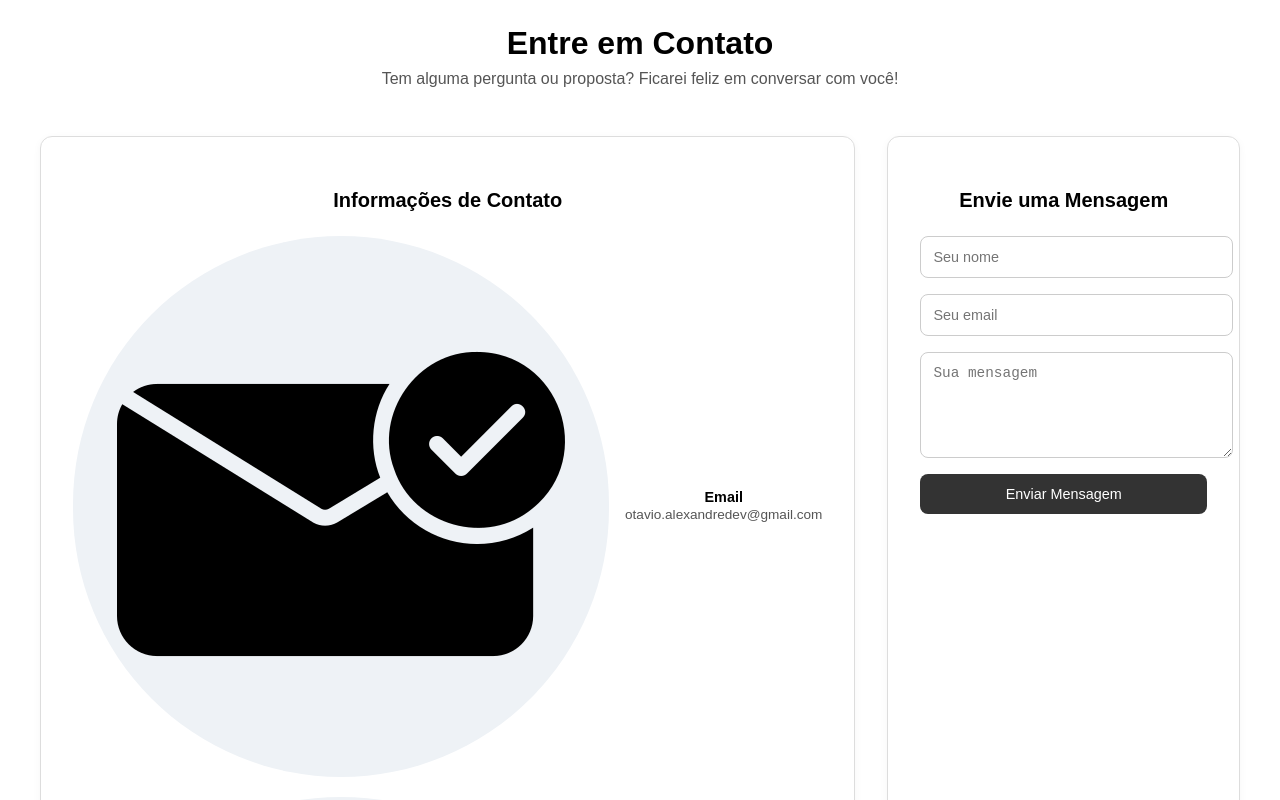
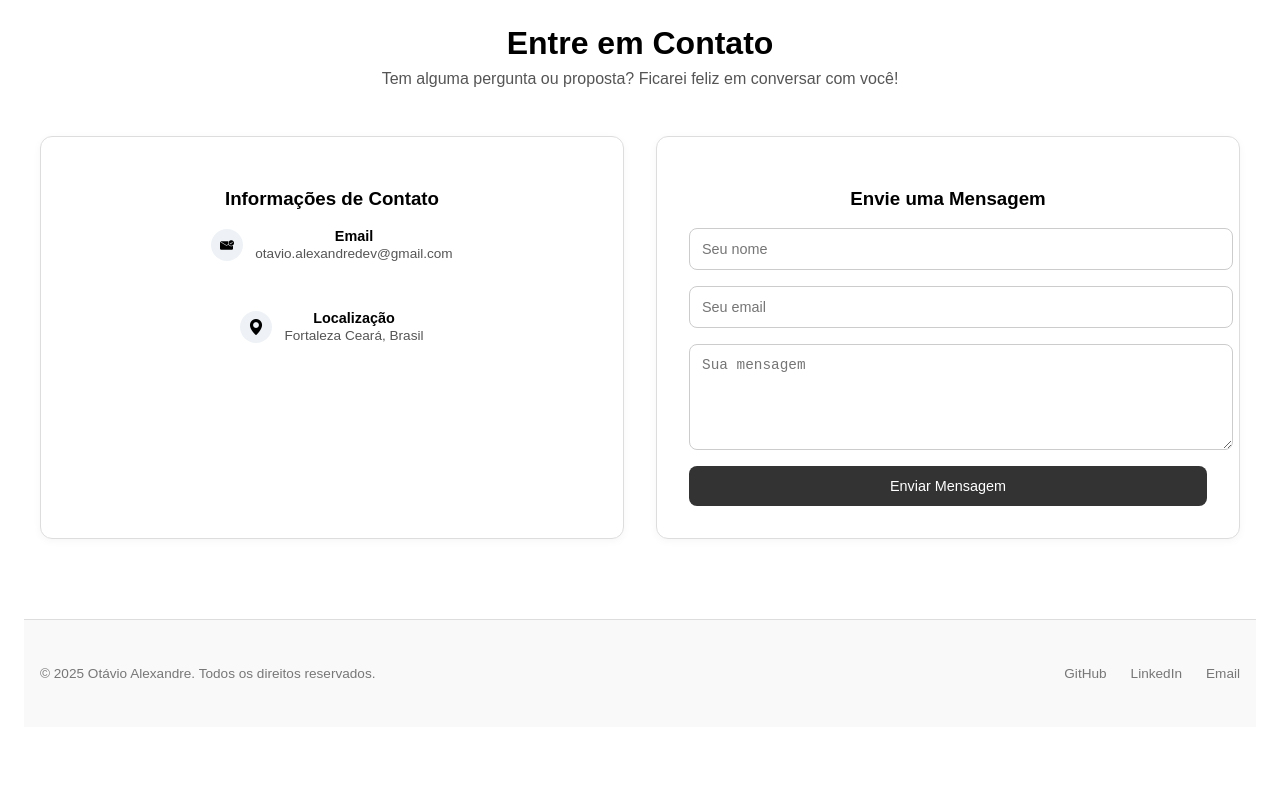
Before and after one commit to Zerphyis/portifolio, a React (Create React App) app: page / in a window 1280 px wide. Shown: the part 1680-2480 px from the top of the page. After the commit the page ends 2407 px from the top, so only its background shows below. Built offline with nearby package versions, Linux system fonts and the light colour scheme.

Commit message:
refactor:alinhando os textos na secção entra em contato

```diff
--- a/src/components/contact-section/ContactSection.css
+++ b/src/components/contact-section/ContactSection.css
@@ -1,12 +1,9 @@
-
 #contact-section {
   padding: 5rem 1rem;
   max-width: 1200px;
   margin: 0 auto;
   font-family: Arial, sans-serif;
 }
-
-
 
 .section-title {
   text-align: center;
@@ -29,7 +26,6 @@
   display: grid;
   grid-template-columns: 1fr;
   gap: 2rem;
-
 }
 
 @media (min-width: 768px) {
@@ -44,26 +40,44 @@
   padding: 2rem;
   background-color: #fff;
   box-shadow: 0 2px 8px rgba(0, 0, 0, 0.04);
+  text-align: center;
+  display: flex;
+  flex-direction: column;
+  align-items: center;
 }
 
-.contact-card h3 {
-  font-size: 1.25rem;
-  font-weight: bold;
-  margin-bottom: 1.5rem;
+.contact-row {
+  display: flex;
+  justify-content: center; /* centraliza os dois blocos horizontalmente */
+  gap: 3rem; /* espaçamento entre Email e Localização */
+  width: 100%;
+  max-width: 400px; /* limita largura para ficar bonito */
+  flex-wrap: wrap; /* para quebrar em telas muito pequenas */
 }
 
 .contact-info {
   display: flex;
-  gap: 1rem;
   align-items: center;
-  margin-bottom: 1.25rem;
+  gap: 0.75rem;
+  min-width: 180px; /* mantém tamanho mínimo para cada bloco */
 }
 
 .icon-block {
+  width: 2rem;
+  height: 2rem;
   background-color: #eef2f6;
-  padding: 0.75rem;
-  border-radius: 999px;
-  font-size: 1.2rem;
+  border-radius: 50%;
+  display: flex;
+  justify-content: center;
+  align-items: center;
+  flex-shrink: 0;
+}
+
+.icon-img {
+  width: 1rem;
+  height: 1rem;
+  object-fit: contain;
+  display: block;
 }
 
 .contact-info p {
@@ -87,6 +101,7 @@
   display: flex;
   flex-direction: column;
   gap: 1rem;
+  width: 100%;
 }
 
 .form input,
@@ -119,11 +134,6 @@
   text-align: center;
 }
 
-.hidden {
-  display: none !important;
-}
-
-/* Fade-in animation */
 .fade-in {
   opacity: 0;
   transform: translateY(20px);
@@ -136,3 +146,20 @@
     transform: translateY(0);
   }
 }
+
+.hidden {
+  display: none !important;
+}
+
+/* Responsividade */
+@media (max-width: 480px) {
+  .contact-row {
+    flex-direction: column;
+    max-width: 100%;
+    gap: 1.5rem;
+  }
+
+  .contact-info {
+    justify-content: center;
+  }
+}
```
